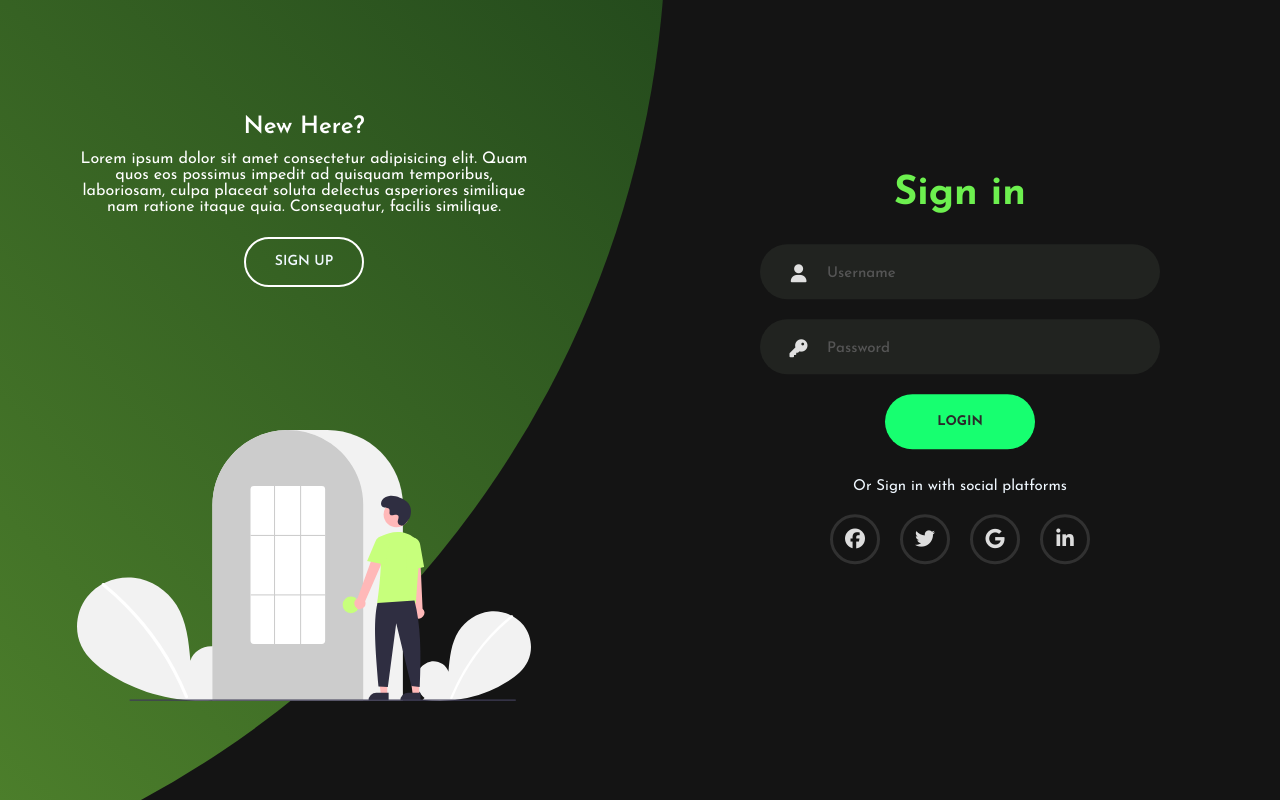
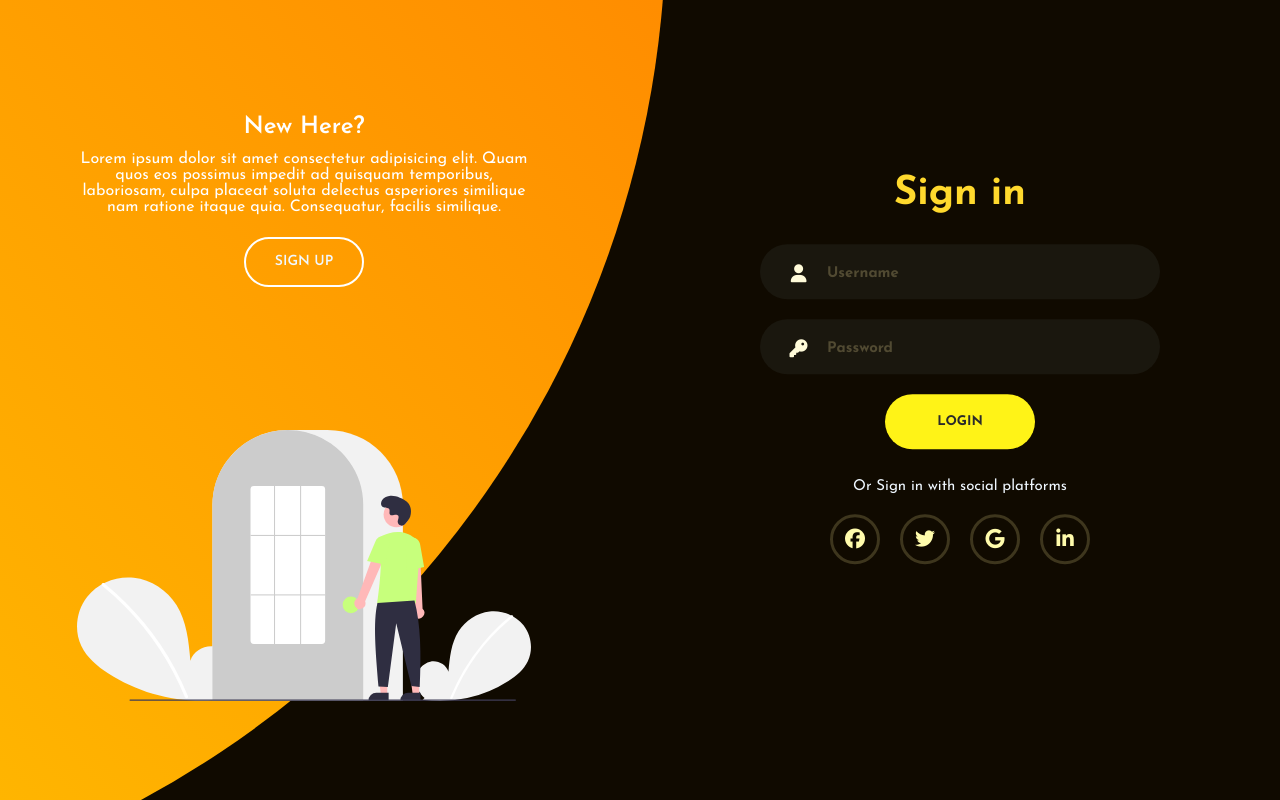
Before and after one commit to Jabir-Mahmud-Rifat/DBMS-project, a PHP site: the page made by login and signup.php in a window 1280 px wide. Run offline with PHP 8.4, Linux system fonts and the light colour scheme; some libraries are stand-ins or nearby versions.

Commit message:
login page style changes

```diff
--- a/css/login_style.css
+++ b/css/login_style.css
@@ -11,7 +11,7 @@
     position: relative;
     width: 100%;
     min-height: 100vh;
-    background-color: rgb(20, 20, 20);
+    background-color: rgb(16, 10, 0);
     overflow: hidden;
 }
 
@@ -21,7 +21,7 @@
     width: 2000px;
     height: 2000px;
     border-radius: 50%;
-    background: linear-gradient(45deg, rgb(115, 177, 57), rgb(7, 37, 18));
+    background: linear-gradient(45deg, rgb(255, 221, 0), rgb(255, 111, 0));
     top: -10%;
     right: 48%;
     transform: translateY(-50%);
@@ -72,7 +72,7 @@ form.sign-up-form{
 
 .login-signup .title{
     font-size: 40px;
-    color: rgb(109, 240, 79);
+    color: rgb(255, 217, 45);
     margin: 20px 0px;
 }
 
@@ -80,7 +80,7 @@ form.sign-up-form{
     max-width: 400px;
     width: 100%;
     height: 55px;
-    background-color: rgb(33, 35, 32);
+    background-color: rgb(26, 23, 14);
     margin: 10px 0px;
     border-radius: 30px;
     display: grid;
@@ -91,7 +91,7 @@ form.sign-up-form{
 .input-field i{
     text-align: center;
     line-height: 60px;
-    color: rgb(224, 224, 224);
+    color: rgb(255, 251, 217);
     font-size: 18px;
 }
 
@@ -100,14 +100,14 @@ form.sign-up-form{
     outline: none;
     border: none;
     line-height: 1;
-    font-weight: 700;
+    font-weight: 600;
     font-size: 15px;
-    color: rgb(193, 193, 193);
+    color: rgb(255, 228, 54);
 }
 
 .input-field input::placeholder{
-    color: rgb(85, 85, 85);
-    font-weight: 500;
+    color: rgb(81, 74, 50);
+    font-weight: 700;
 }
 
 .btn{
@@ -117,7 +117,7 @@ form.sign-up-form{
     outline: none;
     border-radius: 30px;
     cursor: pointer;
-    background-color: rgb(23, 255, 112);
+    background-color: rgb(255, 243, 23);
     color: rgb(43, 43, 43);
     text-transform: uppercase;
     font-weight: bolder;
@@ -126,8 +126,8 @@ form.sign-up-form{
 }
 
 .btn:hover{
-    background-color: rgb(29, 94, 41);
-    border: 2px solid rgb(93, 255, 120);
+    background-color: rgb(159, 37, 13);
+    border: 3px solid rgb(228, 94, 16);
     color: white;
 }
 
@@ -145,20 +145,20 @@ form.sign-up-form{
 .social-icon{
     height: 50px;
     width: 50px;
-    border: 3px solid rgb(49, 49, 49);
+    border: 3px solid rgb(62, 54, 29);
     margin: 0 10px;
     display: flex;
     align-items: center;
     justify-content: center;
     text-decoration: none;
-    color: rgb(221, 221, 221);
+    color: rgb(255, 251, 171);
     font-size: 20px;
     border-radius: 30px;
 }
 
 .social-icon:hover{
-    color: rgb(111, 255, 0);
-    border: 3px solid rgb(67, 109, 34);
+    color: rgb(255, 132, 0);
+    border: 3px solid rgb(255, 200, 0);
     transition: 0.5s;
     transform: scale(1.0);
 }
```
Also changed, not shown: css/style.css (+16 -4 lines).
